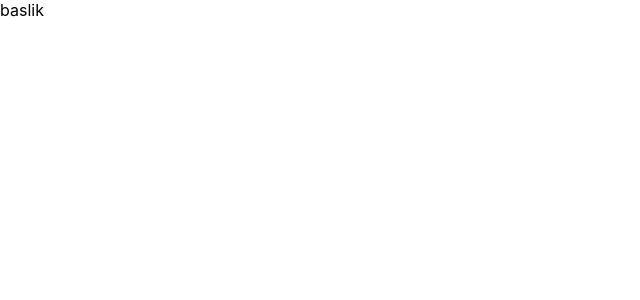
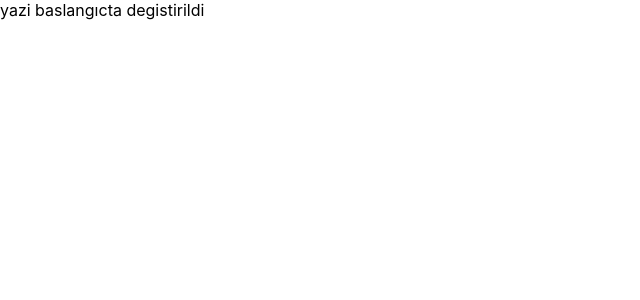
Before and after one commit to mustafabasdemir/React_Egitim, a React (Create React App) app: page / in a window 1280 px wide. Shown: the top 300 px of the page, without its empty margins (0-640 px from the left). Built offline with nearby package versions, Linux system fonts and the light colour scheme.

Commit message:
usestatus,useefect , map gibi kavramlar ogrenıldı dakika 52

```diff
--- a/src/App.js
+++ b/src/App.js
@@ -1,14 +1,93 @@
 //components icinde tanımlı ogreyı ımport ettik
 
-import Baslik from "./components/baslik";
+import { useEffect, useState } from "react";
+// import Baslik from "./components/baslik"
+// import Deneme from "./components/deneme"
+
 
 function App() {
-  return (
-    <div className="App">
-      <Baslik/>
-      {/* componnets icindeki basligi cagirdik */}
-    </div>
-  );
+
+
+  // /* count mantıgı burada count değişkenini setcount mantıgı ile guncelleme imkanı sunuyor */
+  // const [count,setCount]= useState(0)
+
+
+  // const propsmantik ="props jsx components icine veri gondermeyi sağlar";
+
+  // const tiklaFonksiyon=() =>{
+  //   setCount(count +1)  /*  butına her tıklandıgında count degeri 1 arttı */
+  // }
+
+
+  // const arr=[
+  //   {name:"arry1",id:0},
+  //   {name:"arry2",id:1},
+  //   {name:"arry3",id:3},
+  // ]
+
+
+  // return (
+  //   <div className="App">
+  //     <Baslik veri={propsmantik}/>  { /*veriyi baslik componentine gonderdik*/}
+  //     {/* componnets icindeki basligi cagirdik */}
+  //     <Deneme/> {/* ikinci components */}
+  //     {count}
+  //     <br></br>
+  //     <button onClick={tiklaFonksiyon}>tikla</button>  {/* butona tıklama olayı functıon cagirildi */}
+
+
+  //   {/* map kavramı */}
+  //   <p>array dizisi yazdırıldı</p>
+  //   {
+
+  //     arr.map((ar)=>(
+  //       <div key={ar.id}>{ar.name}</div>
+  //     ))
+  //   }
+
+
+  //   </div>
+  // );
+
+
+
+  /*  setcoutn kullanımı ıkıncı ornek   */
+
+
+
+  // const[status,setStatus]= useState(false)
+
+  // if(status)
+  // {
+  //   return(
+  //     <div>status durumu true</div>
+  //   )
+  // }else
+  // {
+  //   return(
+  //     <div>
+  //       status durumu false
+  //       <button onClick={()=> setStatus(!status)}>Statu durumunu true yap</button>
+  //     </div>
+  //   )
+  // }
+
+
+
+
+  /* useefect kulanımı */
+
+  const [status,setStatus]=useState("deneme")
+
+  useEffect(()=>{   /* sayfa acıldıgında değisecek veriler için */
+    setStatus("yazi baslangıcta degistirildi")
+
+  },[])
+
+  return(
+    <div>{status}</div>
+  )
+
 }
 
 export default App;
--- a/src/components/baslik.jsx
+++ b/src/components/baslik.jsx
@@ -1,8 +1,8 @@
 
 
-const Baslik = () => {
+const Baslik = ({veri}) => {
     return(
-        <div>baslik</div>
+        <div>{veri}</div>
     )
 }
 
--- /dev/null
+++ b/src/components/deneme.jsx
@@ -0,0 +1,9 @@
+
+
+const deneme = () => {
+    return(
+        <div>deneme components</div>
+    )
+}
+
+export default deneme
```
